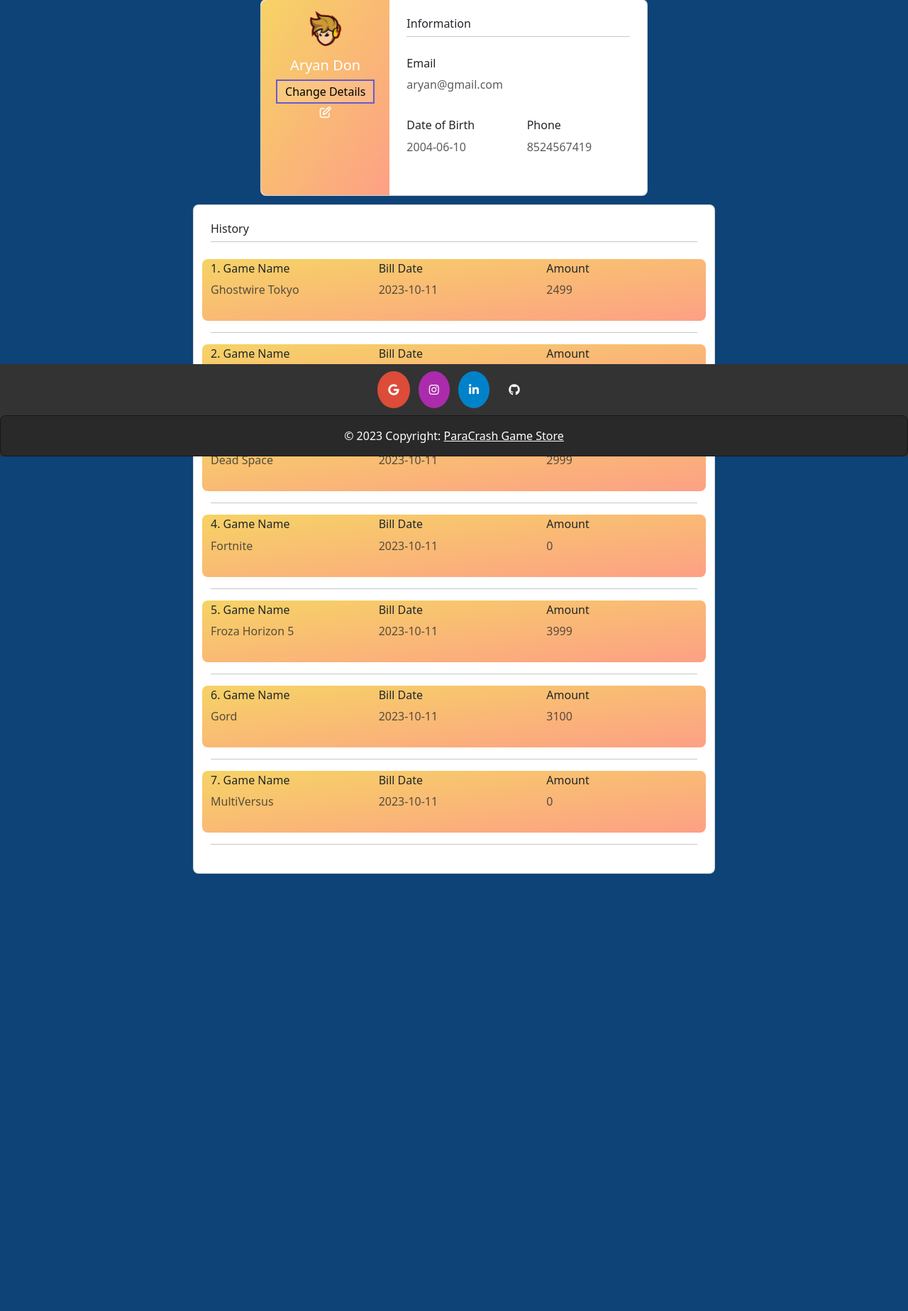
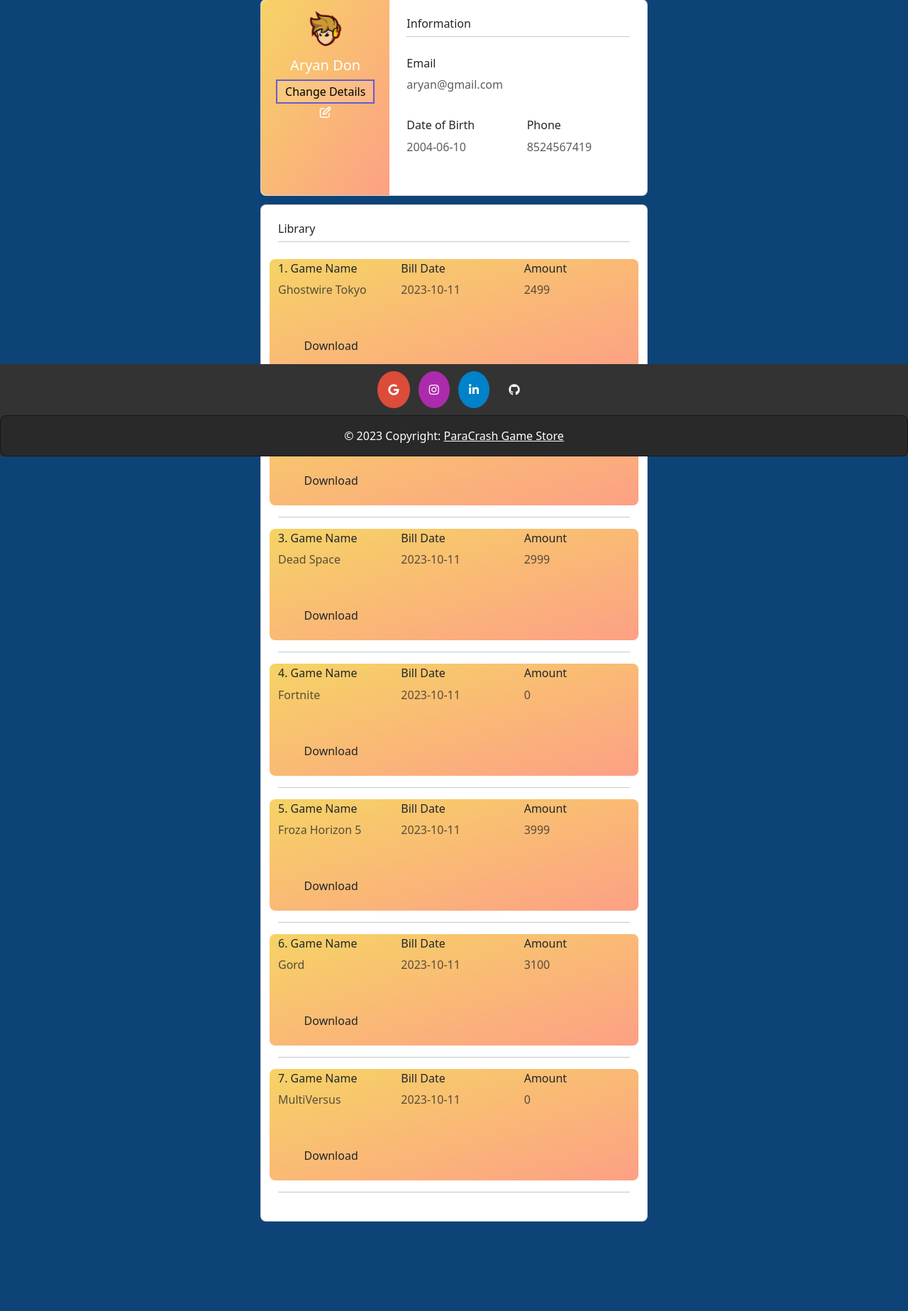
Before and after one commit to GITHD3/game-store.github.io, a PHP site: page /customer.php in a window 1280 px wide. Shown: the part 157-2004 px from the top of the page at 71% size. Before the commit the page ends 1388 px from the top, so only its background shows below. Run offline with PHP 8.4, Linux system fonts and the light colour scheme; a user stored in the database is signed in; data comes from the database, SQL or seed files in the repository; some web fonts are replaced.

Commit message:
Update customer.php

```diff
--- a/customer.php
+++ b/customer.php
@@ -221,10 +221,10 @@ if (!isset($_SESSION['name'])) {
 
     <div class="container container2  pt-2">
       <div class="row d-flex justify-content-center align-items-center h-100 full-height">
-        <div class="col col-lg-8 mb-4 mb-lg-0">
+        <div class="col col-lg-6 mb-4 mb-lg-0">
           <div class="card mb-3" style="border-radius: .5rem;">
             <div class="card-body p-4">
-              <h6>History</h6>
+              <h6>Library</h6>
               <hr class="mt-0 mb-4">
               <?php
               $no = 1;
@@ -233,6 +233,8 @@ if (!isset($_SESSION['name'])) {
                 $query2 = "Select  `gamename` FROM `games` WHERE gameid = '$tmp';";
                 $st2 = $conn->query($query2);
                 $resu3 = $st2->fetchAll(PDO::FETCH_COLUMN);
+                $gameNames = implode(', ', $resu3);
+
                 ?>
                 <div class="row pt-1 bgy">
                   <div class="col-md-4 mb-3">
@@ -240,7 +242,7 @@ if (!isset($_SESSION['name'])) {
                       <?php echo $no . "."; ?> Game Name
                     </h6>
                     <p class="text-muted">
-                      <?php echo implode(', ', $resu3) ?>
+                      <?php echo $gameNames; ?>
                     </p>
                   </div>
                   <div class="col-md-4 mb-3">
@@ -254,6 +256,36 @@ if (!isset($_SESSION['name'])) {
                     <p class="text-muted">
                       <?php echo $bill['amount']; ?>
                     </p>
+                  </div>
+                  <div class="col-md-4 mb-3">
+                    <p class="text-muted">
+                    <form class="formbutton text-center" method="POST">
+    <input type="hidden" value="<?php echo $gameNames; ?>" class="gameNameInput">
+    <button class="btn downloadZipButton" name="submitd" type="submit">Download</button>
+</form>
+
+<?php
+if(isset($_POST['submitd'])){
+?>
+<script>
+document.addEventListener('click', function (event) {
+    if (event.target && event.target.classList.contains('downloadZipButton')) {
+        var gamename = event.target.parentElement.querySelector('.gameNameInput').value;
+        var zipUrl = 'zips/' + gamename + '.zip';
+        var a = document.createElement('a');
+        a.href = zipUrl;
+        a.download = gamename + '.zip';
+        document.body.appendChild(a);
+        a.click();
+        document.body.removeChild(a);
+        return false;
+    }
+});
+</script>
+<?php
+}
+?>
+
                   </div>
                 </div>
                 <hr>
```
